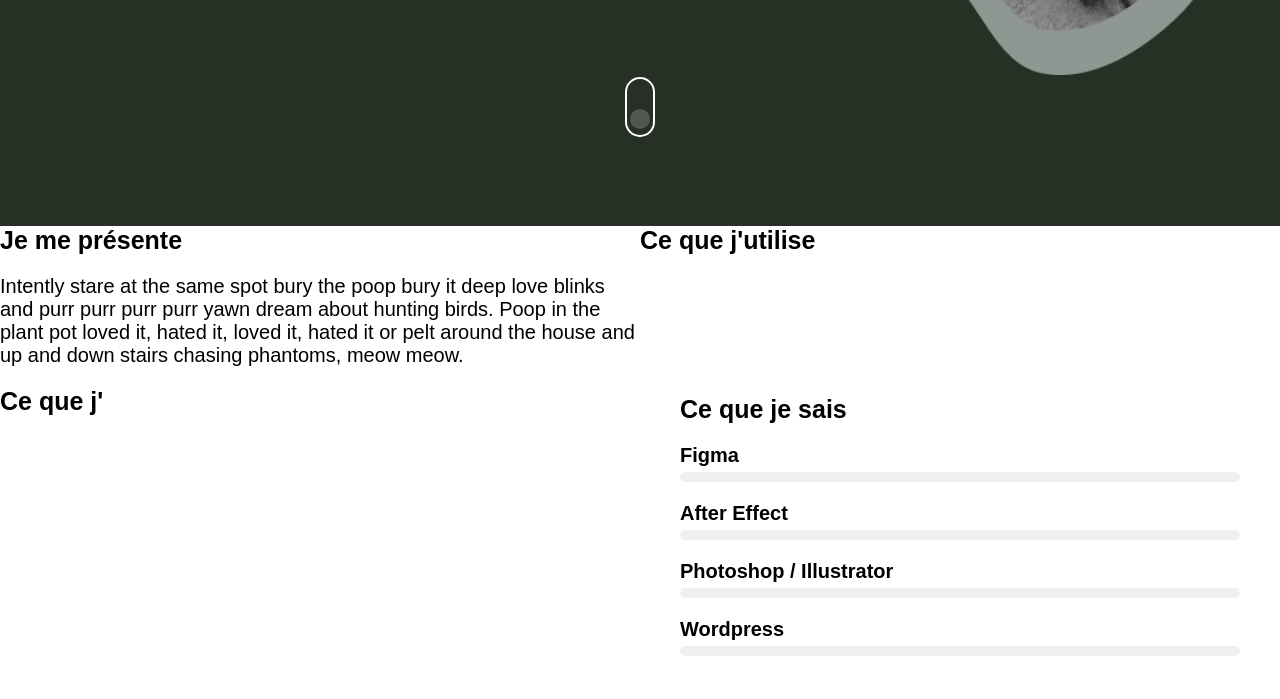
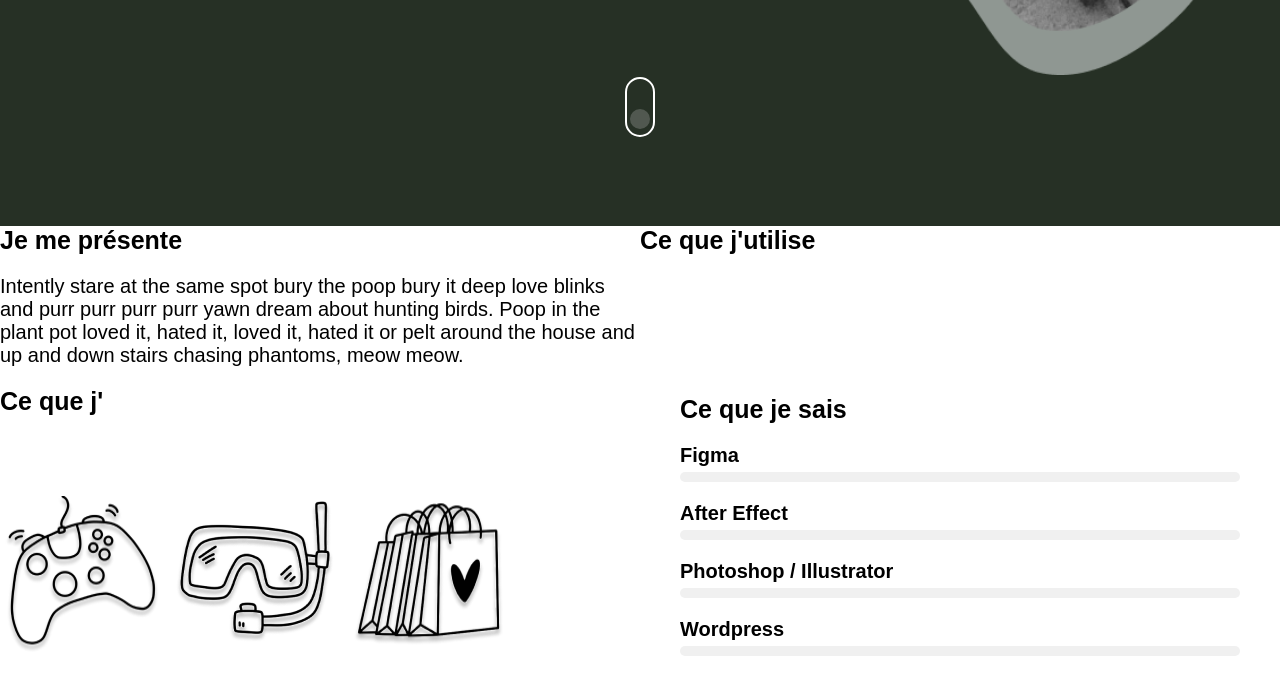
Before and after one commit to Toyoraura/Alexia_portfolio, a website: page src/index.html in a window 1280 px wide. Shown: the part 694-1393 px from the top of the page. Drawn offline with nearby package versions, Linux system fonts and the light colour scheme; files that its build step writes are made by us from their sources; a web font is replaced by a local one.

Commit message:
fix image + svg

```diff
--- a/src/index.html
+++ b/src/index.html
@@ -112,6 +112,11 @@
       <svg class="icon icon--xl">
         <use xlink:href="#icon-heart"></use>
       </svg>
+      <div class="about__images">
+        <img src="assets/images/jeux1.png" alt="">
+        <img src="assets/images/baignade1.png" alt="">
+        <img src="assets/images/magasinage1.png" alt="">
+      </div>
     </div>
   </div>
 
--- a/src/styles/components/about.scss
+++ b/src/styles/components/about.scss
@@ -4,7 +4,7 @@
   .wrapper {
     display: grid;
     grid-template-columns: 1fr 1fr;
-
+  }
   &__left {
     &__presentation {
       &__title {
@@ -25,6 +25,26 @@
     }
   }
 }
+
+.about__interets {
+  display: flex;
+  flex-direction: column;
+  align-items: flex-start;
+}
+
+.about__title {
+  display: flex;
+  align-items: center;
+}
+
+.about__title svg {
+  margin-left: 10px; /* Adjust spacing as needed */
+}
+
+.about__images {
+  display: flex;
+  gap: 10px; /* Adjust spacing between images as needed */
+  margin-top: 10px; /* Adjust spacing from the title as needed */
 }
 
 .about__skills {
```
Also changed, not shown: dist/assets/icons/baignade1.png (deleted), dist/assets/images/baignade1.png (added), dist/assets/images/jeux1.png (added), dist/index.html, dist/styles/main.css, src/assets/icons/baignade1.png (deleted), src/assets/images/baignade1.png (added), src/assets/images/jeux1.png (added). Lines whose indentation alone changed are shown as unchanged.
